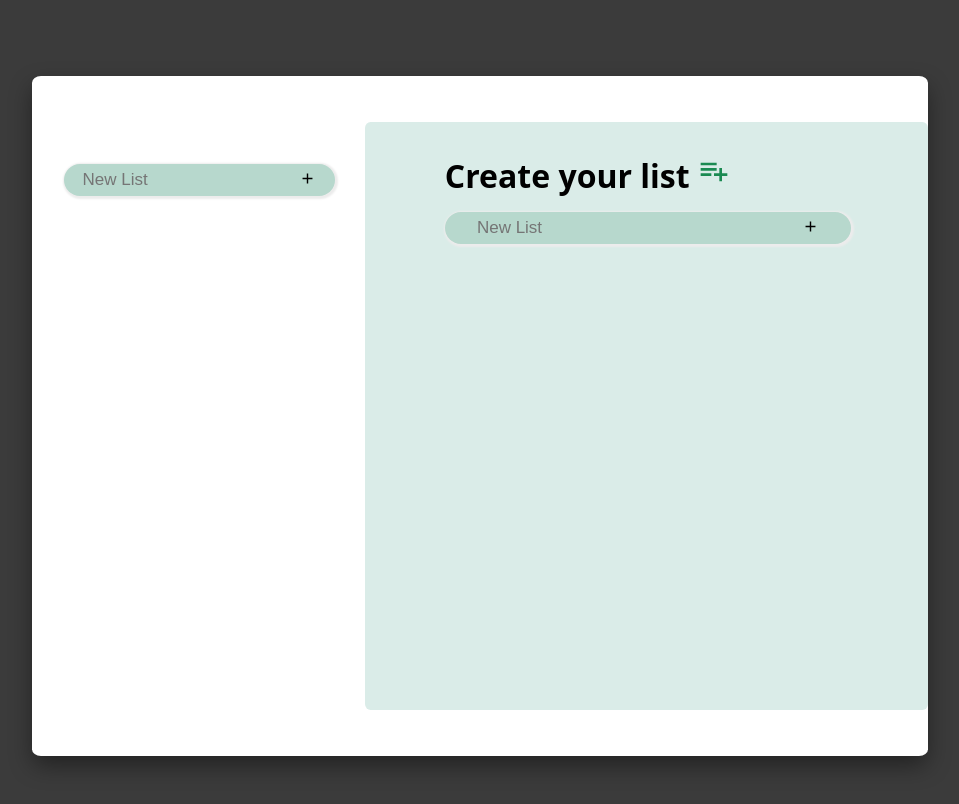
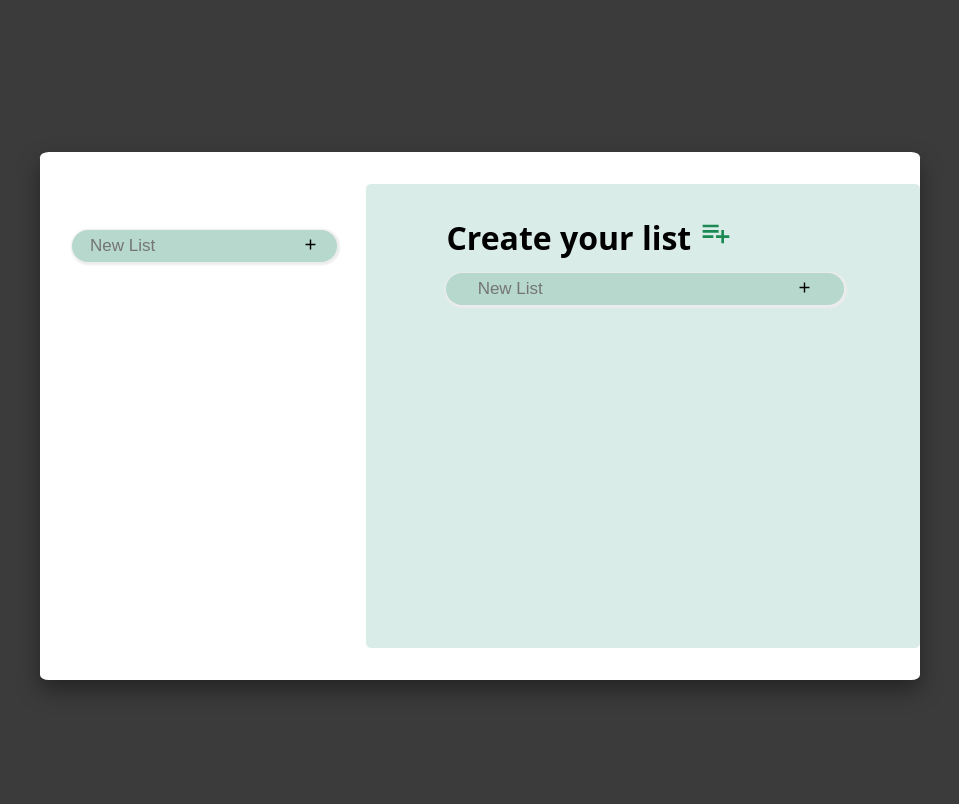
Before and after one commit to leonardoxavier01/to-do-app, a React (Create React App) app: page / in a window 1280 px wide. Shown: the top 804 px of the page, without its empty margins (160-1119 px from the left). Built offline with nearby package versions, Linux system fonts and the light colour scheme.

Commit message:
style: converted vh to rem

```diff
--- a/src/AppStyles.js
+++ b/src/AppStyles.js
@@ -14,8 +14,8 @@ export const ConatinerApp = styled.div`
     flex-direction: row;
     background-color: white;
     justify-content: center;
-    width: 70%;
-    height: 85vh;
+    width: 55rem;
+    height: 33rem;
     border-radius: 1%;
     -webkit-box-shadow: 0px 10px 23px -1px rgba(0, 0, 0, 0.43);
     -moz-box-shadow: 0px 10px 23px -1px rgba(0, 0, 0, 0.43);
@@ -25,16 +25,16 @@ export const ConatinerApp = styled.div`
 export const ListsStyled = styled.div`
     display: flex;
     flex-direction: column;
-    height: 66.56vh;
-    width: 40%;
+    height: 25rem;
+    width: 20rem;
     padding-left: 2rem;
     overflow: auto;
 `
 
 export const ListPageStyled = styled.div`
     background-color: rgb(218, 236, 232);
-    height: 61.44vh;
-    width: 60%;
+    height: 23rem;
+    width: 30rem;
     border-radius: 1%;
     padding: 2rem 2rem 4rem 5rem;
     overflow: auto;
```
